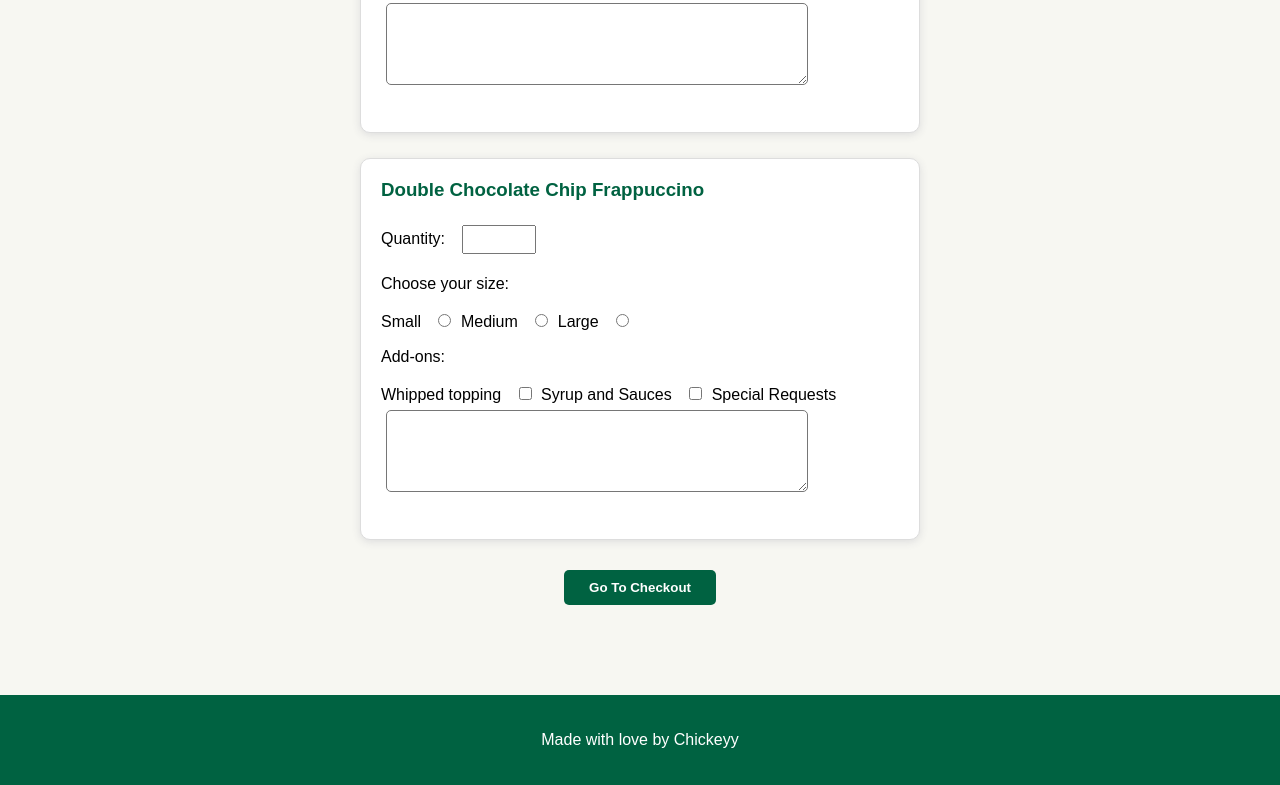
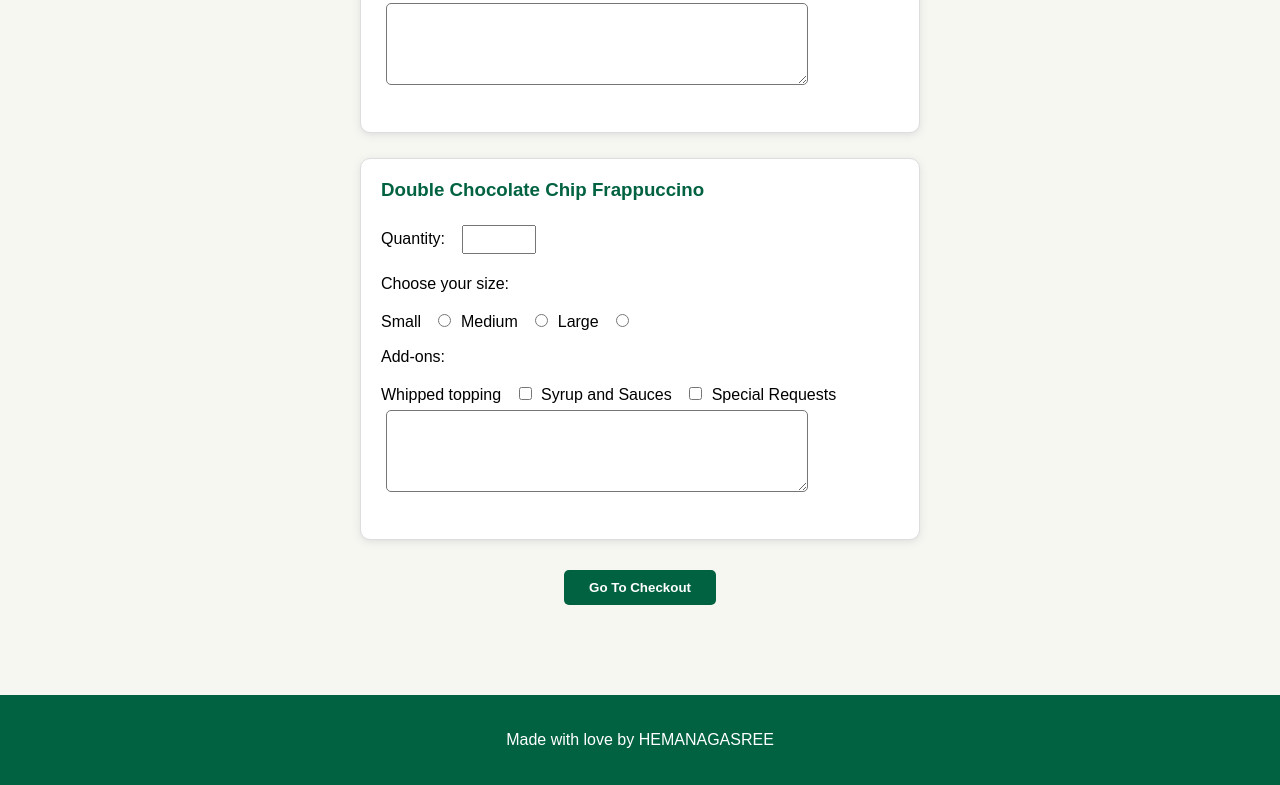
Before and after one commit to hemanagasreec/Restaurant-Menu, a plain HTML site: page index.html in a window 1280 px wide. Shown: the part 2054-2839 px from the top of the page. Drawn offline with Linux system fonts and the light colour scheme.

Commit message:
footer has changed

```diff
--- a/index.html
+++ b/index.html
@@ -278,7 +278,7 @@
 
     <footer>
       <p>
-        Made with love by Chickeyy
+        Made with love by HEMANAGASREE
       </p>
     </footer>
   </body>
```
